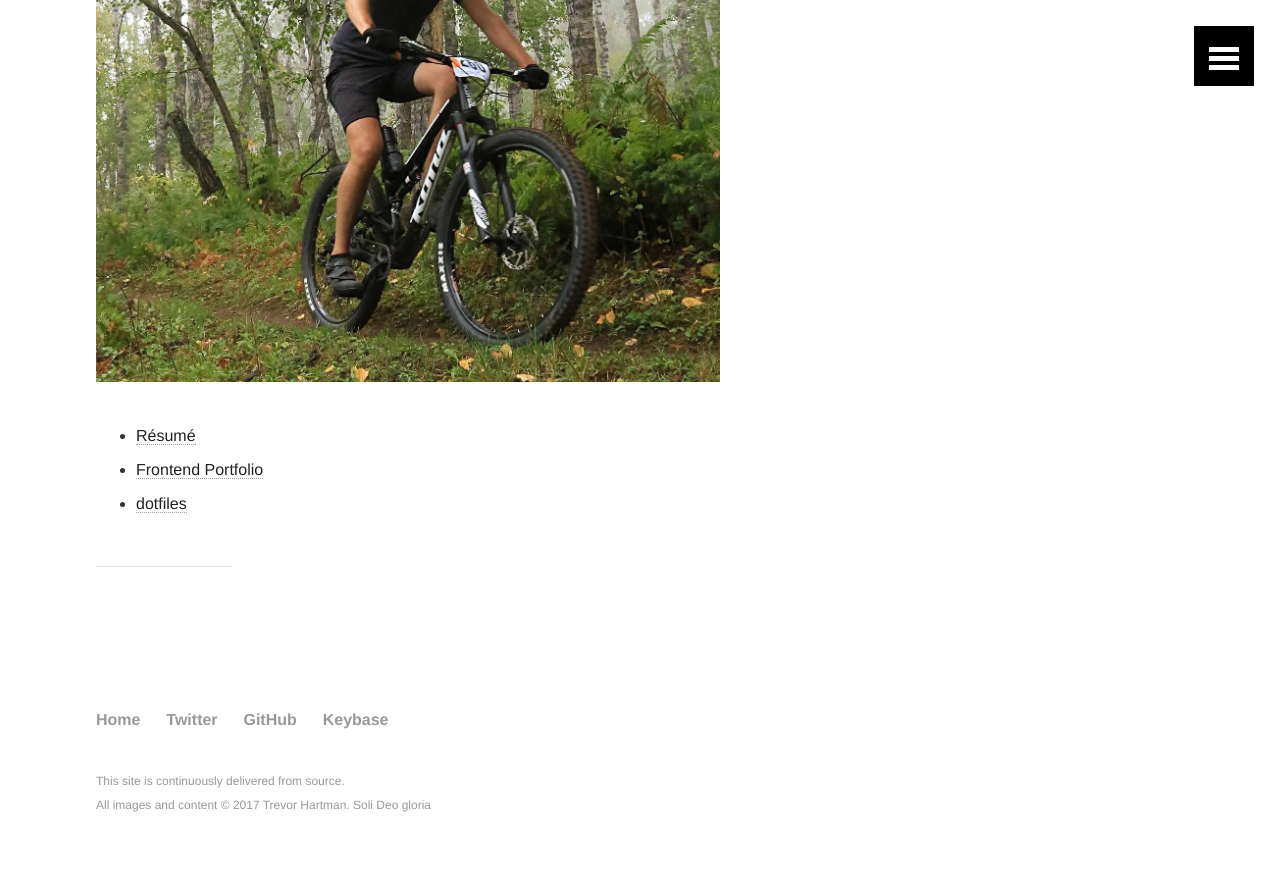
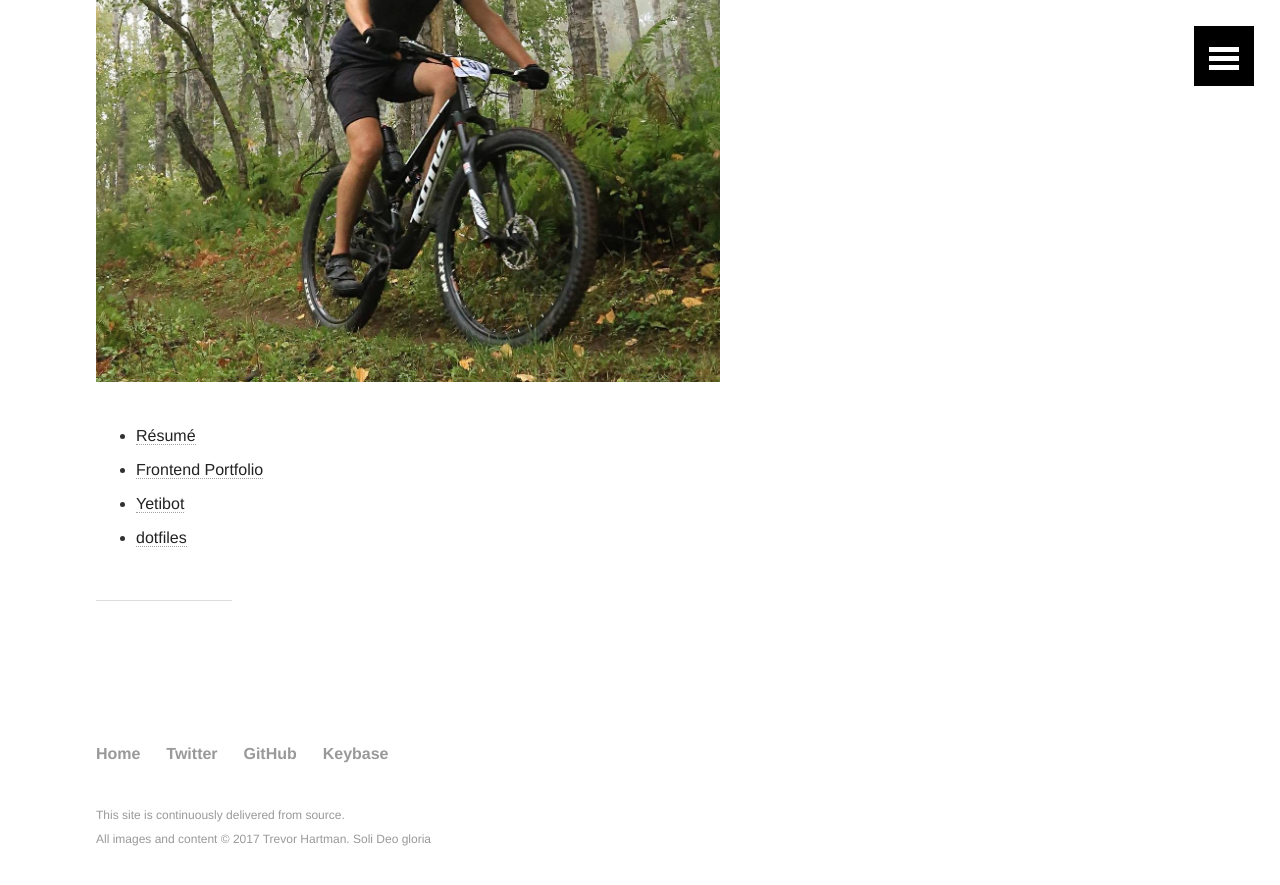
Before and after one commit to devth/devth.github.com, a Jekyll site: the page built from about.md, in a window 1280 px wide and 900 px high, scrolled down 1960 px. Shown: the top 885 px of the window. Built offline with Jekyll 4.4.1, drawn with Linux system fonts in a browser that asks for light colours.

Commit message:
Add a quicklink for Yetibot

```diff
--- a/about.md
+++ b/about.md
@@ -61,4 +61,5 @@ music](https://www.last.fm/user/trevorhartman), and maker of things.
 
 - [Résumé](Trevor-Hartman-resume.pdf)
 - [Frontend Portfolio](http://cargocollective.com/devth)
+- [Yetibot](https://github.com/devth/yetibot)
 - [dotfiles](https://github.com/devth/dotfiles)
```
